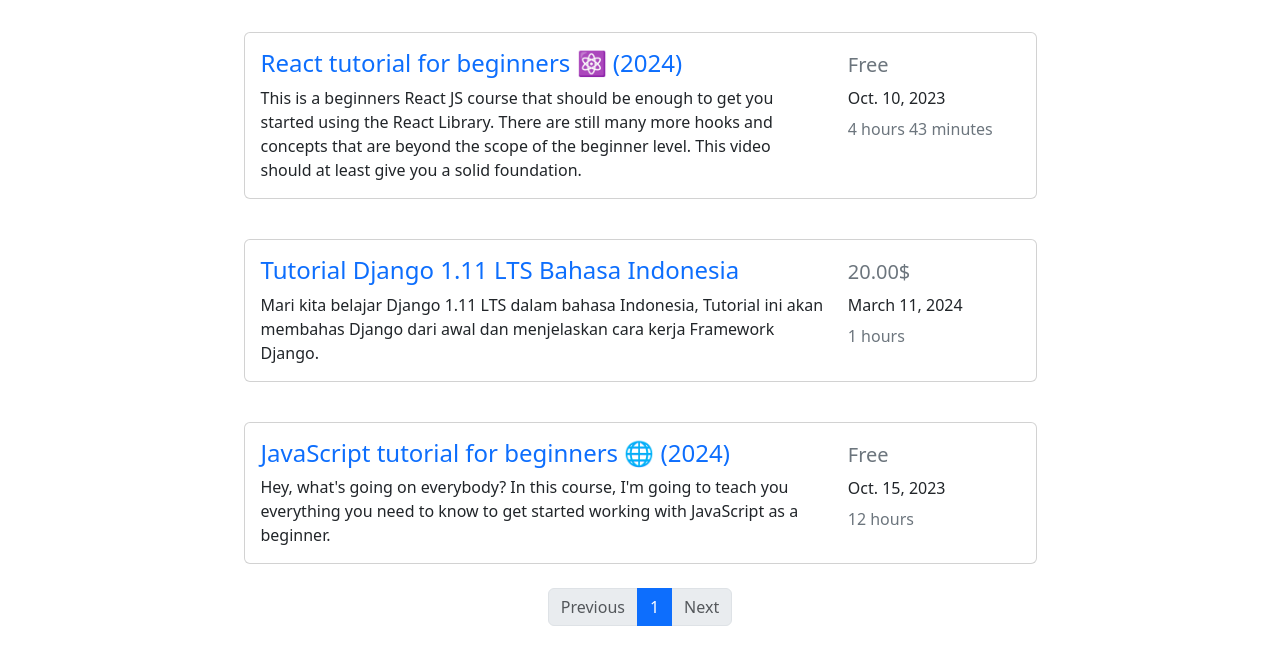
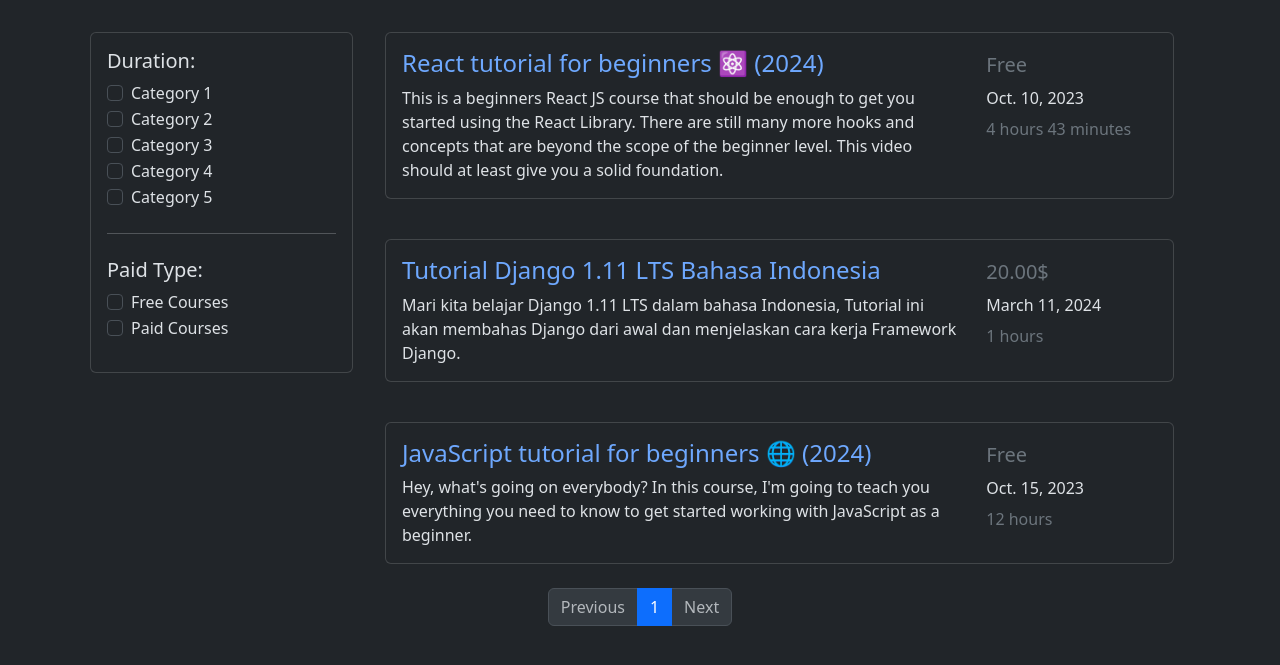
Before and after one commit to Lyznfin/UTS---PBP, a Django app: page /courses/ in a window 1280 px wide. Shown: the part 56-721 px from the top of the page. Run offline with Django 5.2, Linux system fonts and the light colour scheme; data comes from the database, SQL or seed files in the repository; both versions use the stored data as it was after the commit.

Commit message:
im sick. catched a flu

```diff
--- /dev/null
+++ b/course/courses/templates/courses/bits/category-bits.html
@@ -0,0 +1,6 @@
+<div class="form-check cursor-pointer">
+    <input class="form-check-input" type="checkbox" id="category{{i}}">
+    <label class="form-check-label" for="category{{i}}">
+        Category {{i}}
+    </label>
+</div>
--- a/course/courses/templates/courses/bits/course-preview.html
+++ b/course/courses/templates/courses/bits/course-preview.html
@@ -1,4 +1,4 @@
-<div class="container w-75 p-3">
+<div class="container p-3">
     <div class="card mt-2">
         <div class="card-body">
             <div class="row">
--- a/course/courses/templates/courses/index.html
+++ b/course/courses/templates/courses/index.html
@@ -3,10 +3,46 @@
 {% block title %} All Courses {% endblock title %}
 
 {% block content %}
-<div class="container d-flex flex-column p-2">
-    {% for course in courses %}
-        {% include "courses/bits/course-preview.html" %}
-    {% endfor %}
+<div class="container-fluid">
+    <div class="row">
+        <div class="col-3 p-2 mt-4">
+            <div class="card">
+                <div class="card-body">
+                    <h5 class="card-title">Duration: </h5>
+                    <form>
+                        <div class="mb-3">
+                        {% for i in '12345' %}
+                            {% include "courses/bits/category-bits.html" %}
+                        {% endfor %}
+                        </div>
+                    </form>
+                    <hr class="my-4">
+                    <h5 class="card-title">Paid Type: </h5>
+                    <form>
+                        <div class="mb-3">
+                            <div class="form-check">
+                                <input class="form-check-input" type="checkbox" id="free">
+                                <label class="form-check-label" for="free">
+                                    Free Courses
+                                </label>
+                            </div>
+                            <div class="form-check">
+                                <input class="form-check-input" type="checkbox" id="paid">
+                                <label class="form-check-label" for="paid">
+                                    Paid Courses
+                                </label>
+                            </div>
+                        </div>
+                    </form>
+                </div>
+            </div>
+        </div>
+        <div class="col-9 d-flex flex-column p-2">
+            {% for course in courses %}
+                {% include "courses/bits/course-preview.html" %}
+            {% endfor %}
+        </div>
+    </div>
 </div>
 {% include "courses/bits/pagination.html" %}
 {% endblock content %}
--- a/course/courses/views.py
+++ b/course/courses/views.py
@@ -27,16 +27,7 @@
     template_name = 'courses/course-detail.html'
     model = Course
 
-#class CourseSections(DetailView, LoginRequiredMixin):
-#    template_name = 'courses/course-section.html'
-#    model = CourseSection
-
-@method_decorator(login_required(login_url='/login'), name='dispatch')
-class CourseSections(View):
-    def post(self):
-        pass
-
-    #@method_decorator(login_required(login_url='/login'))
-    def get(self, request, pk, slug):
-        section = CourseSection.objects.get(pk=pk)
-        return render(request, 'courses/course-section.html', {'object': section})
+@method_decorator(login_required(login_url='/login' + '?need_account=true'), name='dispatch')
+class CourseSections(DetailView):
+    template_name = 'courses/course-section.html'
+    model = CourseSection
--- a/course/templates/base.html
+++ b/course/templates/base.html
@@ -1,5 +1,5 @@
 <!DOCTYPE html>
-<html lang="en">
+<html lang="en" data-bs-theme="dark">
 <head>
     <meta charset="UTF-8">
     <meta name="viewport" content="width=device-width, initial-scale=1.0">
```
Also changed, not shown: course/courses/filters.py (added, +12 -0 lines), course/login/templates/registration/login.html (+19 -6 lines), course/login/templates/registration/sign_up.html (+8 -0 lines), course/db.sqlite3.
